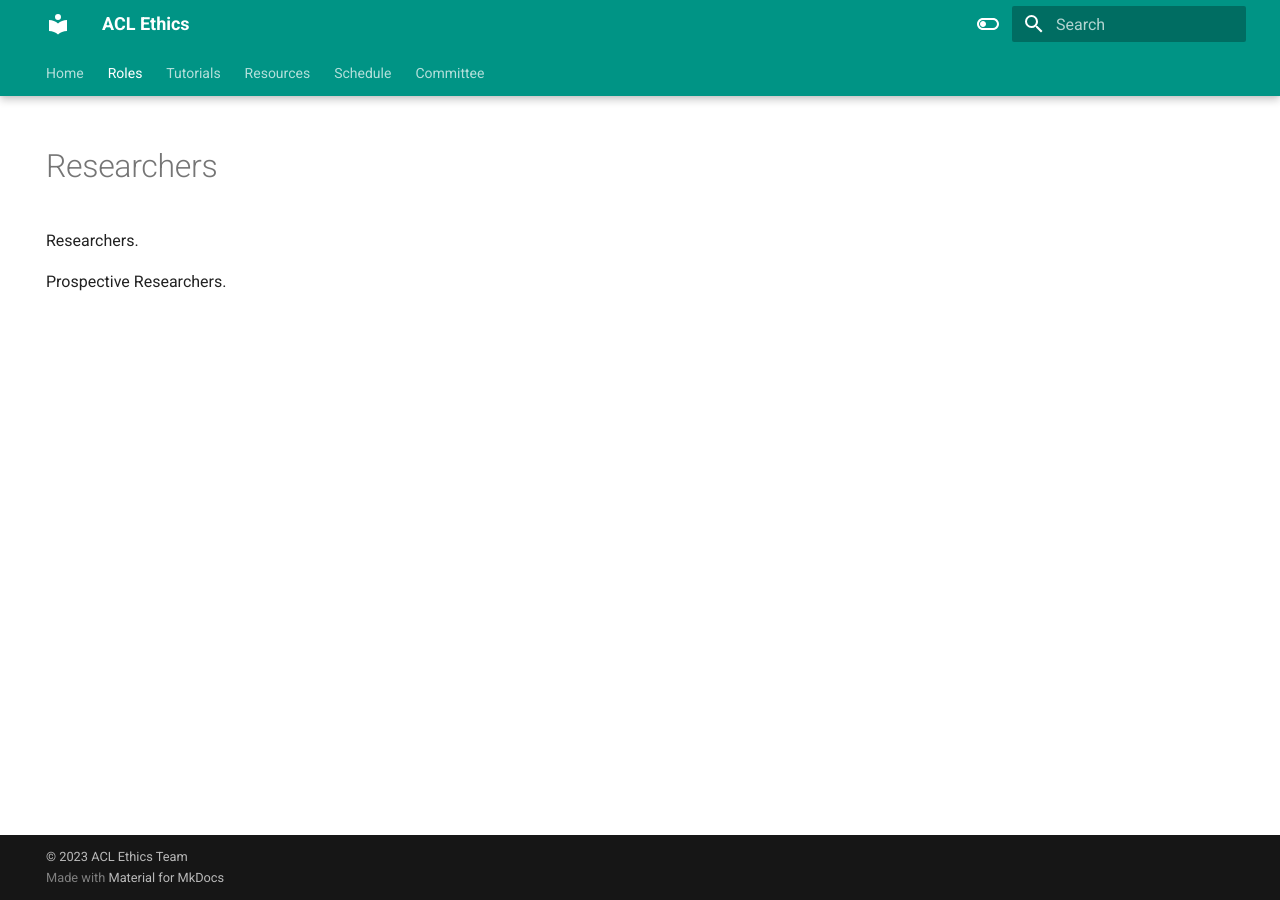
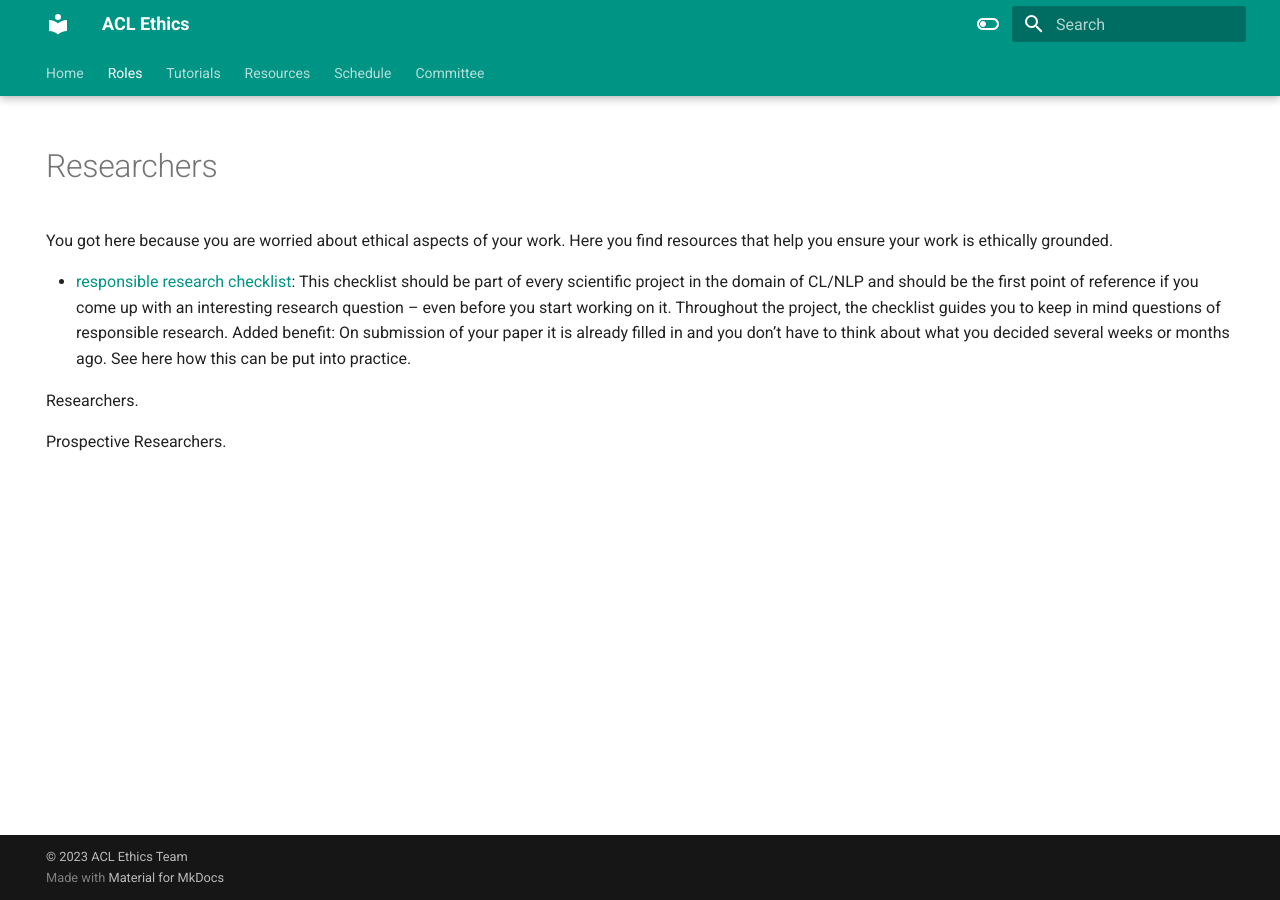
Before and after one commit to knmnyn/ethics-website, an MkDocs documentation site: the page built from docs/roles/researchers.md, in a window 1280 px wide. Built offline with MkDocs 1.6.1 and Material for MkDocs 9.7.7, drawn with Linux system fonts in a browser that asks for light colours.

Commit message:
Update researchers.md
Added description and link to Responsible Research Checklist for Researchers

```diff
--- a/docs/roles/researchers.md
+++ b/docs/roles/researchers.md
@@ -3,6 +3,10 @@ hide:
   - navigation
   - toc
 ---
+You got here because you are worried about ethical aspects of your work. Here you find resources that help you ensure your work is ethically grounded.
+
+* [responsible research checklist](https://aclrollingreview.org/static/responsibleNLPresearch.pdf): This checklist should be part of every scientific project in the domain of CL/NLP and should be the first point of reference if you come up with an interesting research question – even before you start working on it. Throughout the project, the checklist guides you to keep in mind questions of responsible research. Added benefit: On submission of your paper it is already filled in and you don’t have to think about what you decided several weeks or months ago. See here how this can be put into practice.
+
 Researchers.
 
 Prospective Researchers.
```
